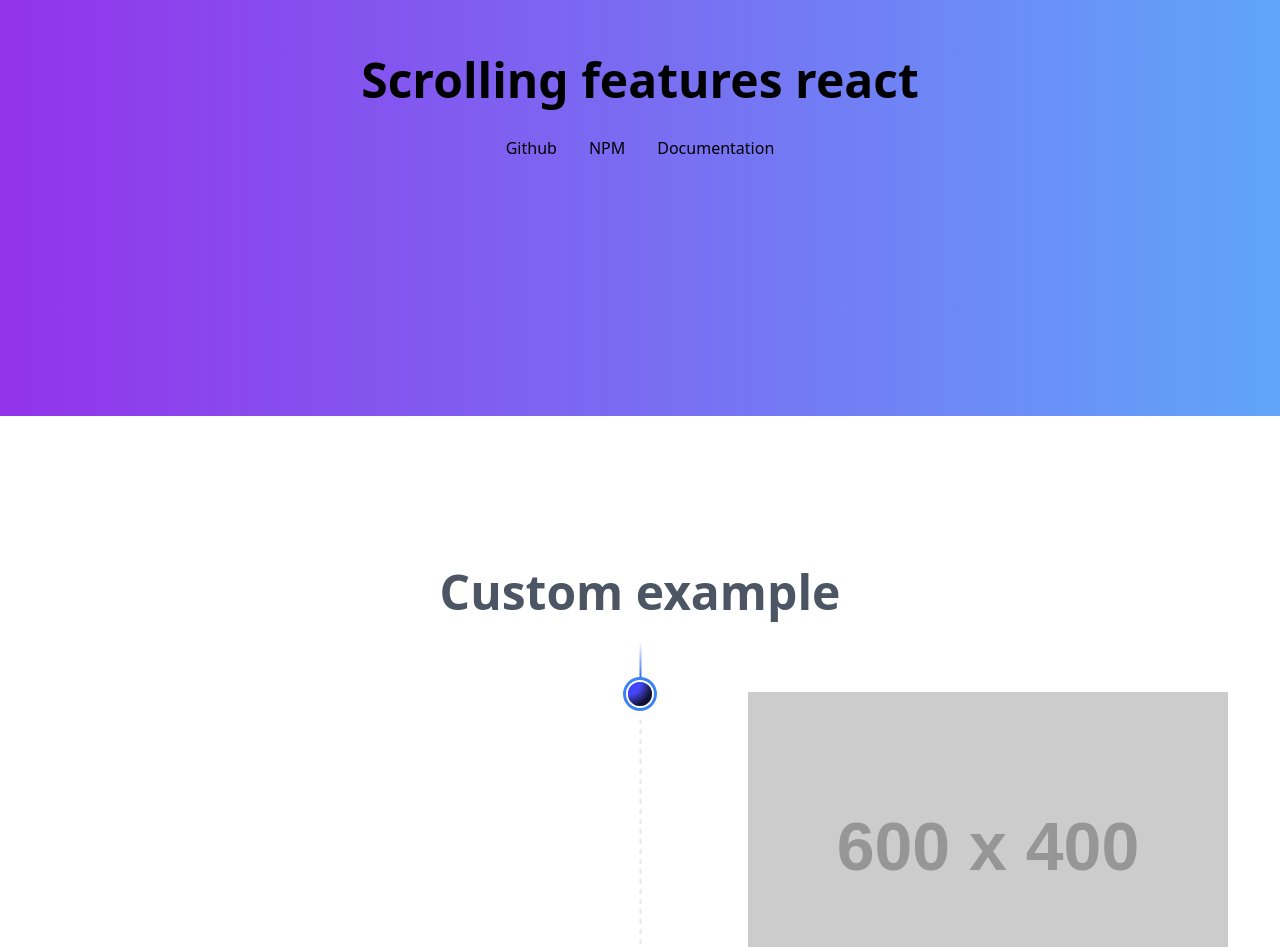
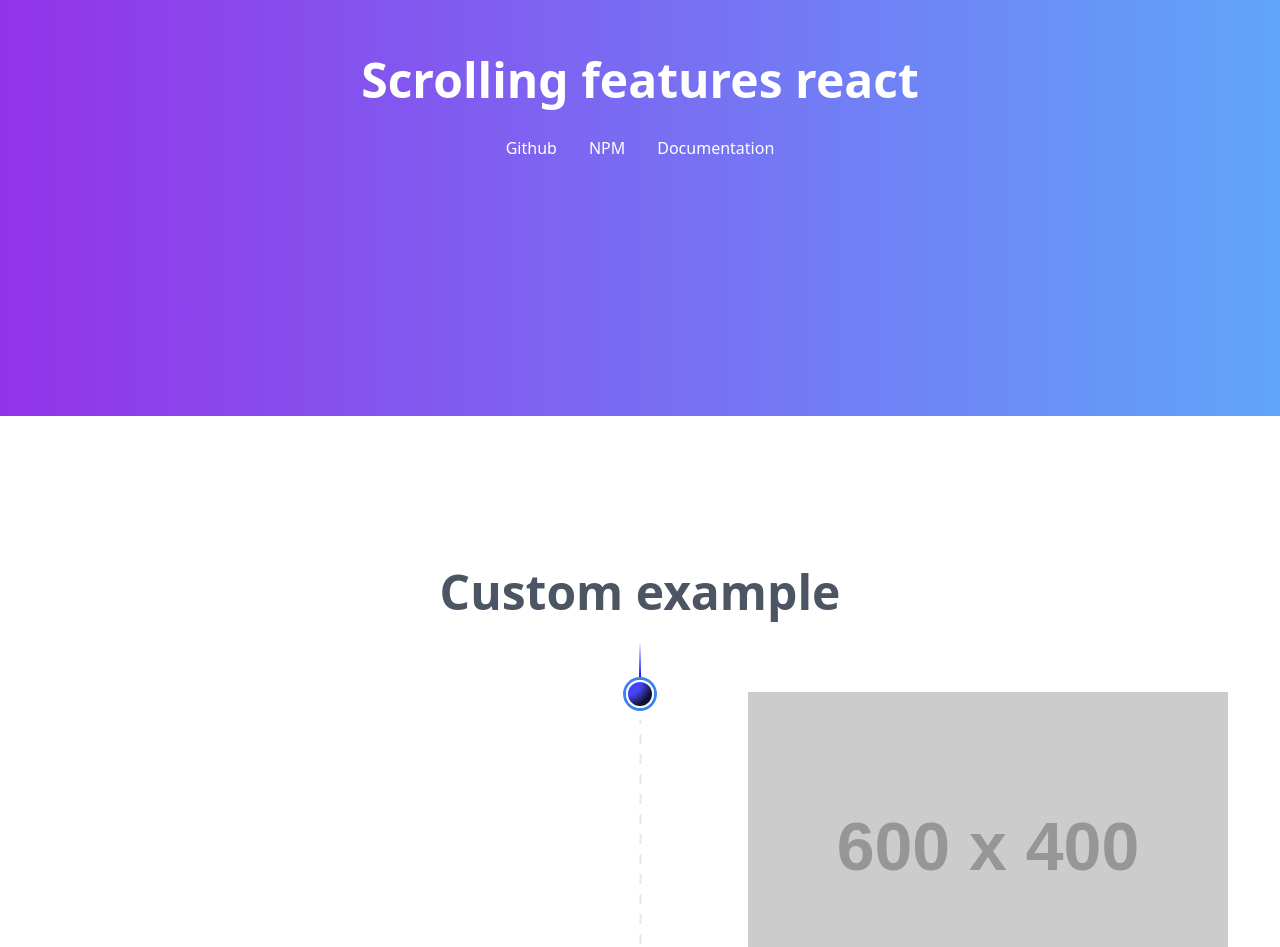
Before and after one commit to PeCrio/scrolling-features-react, a React (Vite) app: page / in a window 1280 px wide. Shown: the part 200-1147 px from the top of the page. Built offline with nearby package versions, Linux system fonts and the light colour scheme.

Commit message:
feat: add tracking ball and line props

```diff
--- a/src/App.tsx
+++ b/src/App.tsx
@@ -5,10 +5,10 @@ function App() {
   return (
     <div className="App">
       <div className="sfr-py-64 sfr-bg-gradient-to-r sfr-from-purple-600 sfr-to-blue-400">
-        <h1 className="sfr-text-5xl sfr-text-center sfr-font-bold ">
+        <h1 className="sfr-text-5xl sfr-text-center sfr-font-bold sfr-text-white">
           Scrolling features react
         </h1>
-        <div className="sfr-flex sfr-space-x-8 sfr-justify-center sfr-mt-8">
+        <div className="sfr-flex sfr-space-x-8 sfr-justify-center sfr-mt-8 sfr-text-white">
           <button>Github</button>
           <button>NPM</button>
           <button>Documentation</button>
@@ -21,6 +21,7 @@ function App() {
       <div className="sfr-px-4 md:sfr-px-8 lg:sfr-px-8">
         <ScrollingFeatures
           key="test"
+          trackingLine="blue"
           features={[
             {
               scrollingItem: () => (
@@ -113,6 +114,12 @@ function App() {
               title: "This is a test",
             },
           ]}
+          trackingBall={
+            <div className="sfr-w-7 sfr-h-7 sfr-rounded-full sfr-border-2 sfr-border-white sfr-ring-blue-500 sfr-ring">
+              <div className="sfr-bg-blue-500 sfr-w-full sfr-h-full sfr-rounded-full"></div>
+            </div>
+          }
+          trackingLine="blue"
         />
       </div>
       <h1 className="sfr-text-gray-600 sfr-text-5xl sfr-mt-32 sfr-font-bold sfr-text-center">
--- a/src/components/FeatureItem.tsx
+++ b/src/components/FeatureItem.tsx
@@ -41,7 +41,7 @@ export const FeatureItem: React.FC<Props> = ({
       className="sfr-flex lg:sfr-gap-32 lg:sfr-flex-row sfr-flex-col sfr-group last:lg:sfr-h-auto sfr-relative sfr-isolate"
       data-feature-id={feature.id}
     >
-      {/* Mobile Line follower */}
+      {/* Mobile tracking line */}
       <div
         className={`${
           isIntersecting ? "sfr-h-full" : "sfr-h-0"
@@ -53,7 +53,7 @@ export const FeatureItem: React.FC<Props> = ({
       <div
         className={`${
           isIntersecting
-            ? " sfr-ring-blue-500 sfr-ring  sfr-bg-blue-500"
+            ? " sfr-ring-blue-500 sfr-ring sfr-bg-blue-500"
             : " sfr-bg-gray-300"
         } sfr-transition sfr-duration-300 sfr-w-4 sfr-h-4 sfr-z-10 -sfr-translate-x-2 sfr-absolute sfr-left-0 lg:sfr-left-[50%] sfr-rounded-full sfr-border-2 sfr-border-white`}
       ></div>
--- a/src/components/ScrollingFeatures.tsx
+++ b/src/components/ScrollingFeatures.tsx
@@ -5,6 +5,8 @@ import "../index.css";
 // TODO: Add prop for line and ball color
 type Props = {
   features?: AdFeature[];
+  trackingBall?: JSX.Element;
+  trackingLine?: string; // @description Color
 };
 
 const defaultBasicDemoFeaturesExample: Props["features"] = [
@@ -20,6 +22,8 @@ const defaultBasicDemoFeaturesExample: Props["features"] = [
 
 export const ScrollingFeatures: React.FC<Props> = ({
   features = defaultBasicDemoFeaturesExample,
+  trackingBall: customTrackingBall,
+  trackingLine = "pink",
 }) => {
   const [intersectingEntries, setIntersectingEntries] = useState<
     Record<string, boolean>
@@ -84,24 +88,34 @@ export const ScrollingFeatures: React.FC<Props> = ({
       <div className="sfr-relative sfr-isolate sfr-z-0 lg:-sfr-mt-48 lg:sfr-mb-6">
         {/* Line divider */}
         <div
-          id="line-divider"
           className="sfr-w-[2px] sfr-translate-x-[-0.5px] sfr-h-full -sfr-z-10 sfr-absolute sfr-from-gray-200 sfr-left-0 lg:sfr-left-[50%] sfr-bg-repeat-y"
           style={{
             backgroundImage:
               "linear-gradient(180deg, transparent, transparent 50%, var(--tw-gradient-from) 50%, var(--tw-gradient-from) 100%)",
-            backgroundSize: "2px 10px",
+            backgroundSize: "2px 20px",
           }}
         ></div>
         {/* Beginning tracking line mask */}
         <div className="sfr-bg-gradient-to-b sfr-from-white sfr-via-white sfr-to-transparent sfr-via-[85%] sfr-top-0 sfr-inset-x-0 sfr-h-64 sfr-absolute sfr-w-[4px] sfr-translate-x-[-2px] lg:sfr-left-[50%]"></div>
-        {/* Tracking line */}
-        <div className="sfr-w-[2px] sfr-translate-x-[-0.5px] sfr-h-64 -sfr-z-10 sfr-sticky sfr-top-0 sfr-bg-blue-600 sfr-left-4 lg:sfr-left-[50%] sfr-hidden lg:sfr-block"></div>
+        {/* Desktop tracking line */}
+        <div className="sfr-sticky sfr-top-0 lg:sfr-flex sfr-hidden lg:sfr-visible sfr-justify-center -sfr-z-10">
+          <div
+            className="sfr-w-[2px] sfr-h-64"
+            style={{ backgroundColor: trackingLine }}
+          ></div>
+        </div>
         {/* Tracking ball */}
         <div
           ref={trackingBallRef}
-          className="sfr-transition sfr-duration-300 sfr-w-7 sfr-h-7 sfr-z-20 sfr-translate-x-[-0.875rem] sfr-sticky sfr-top-[37%] lg:sfr-top-64 sfr-left-4 lg:sfr-left-[50%] sfr-rounded-full sfr-border-2 sfr-border-white sfr-ring-blue-500 sfr-ring sfr-bg-blue-500 lg:sfr-block sfr-invisible lg:sfr-visible"
+          className="sfr-z-20 sfr-sticky sfr-top-[37%] lg:sfr-top-64 lg:sfr-flex sfr-invisible lg:sfr-visible sfr-justify-center"
         >
-          <div id="ball"></div>
+          {customTrackingBall ? (
+            customTrackingBall
+          ) : (
+            <div className="sfr-w-7 sfr-h-7 sfr-rounded-full sfr-border-2 sfr-border-white sfr-ring-blue-500 sfr-ring">
+              <div id="ball"></div>
+            </div>
+          )}
         </div>
         {/* Feature listing */}
         <div className="-sfr-mt-4">
--- a/src/index.css
+++ b/src/index.css
@@ -3,9 +3,7 @@
 @tailwind utilities;
 
 #ball {
-  width: 100%;
-  height: 100%;
-  border-radius: 150px;
+  @apply sfr-w-6 sfr-h-6 sfr-rounded-full;
   background-color: blue;
   background-image: radial-gradient(
       circle 25px at 0 0,
```
